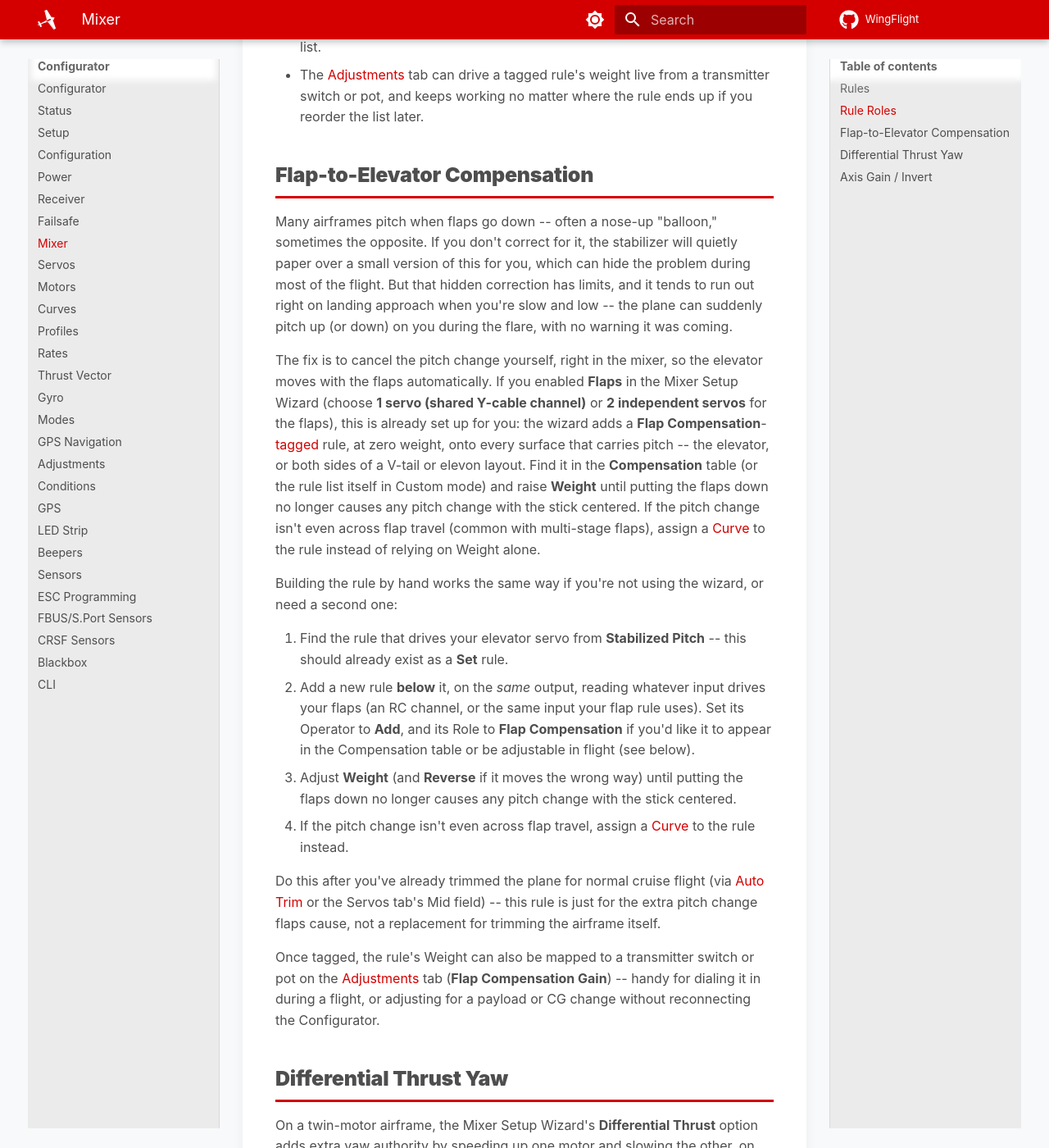
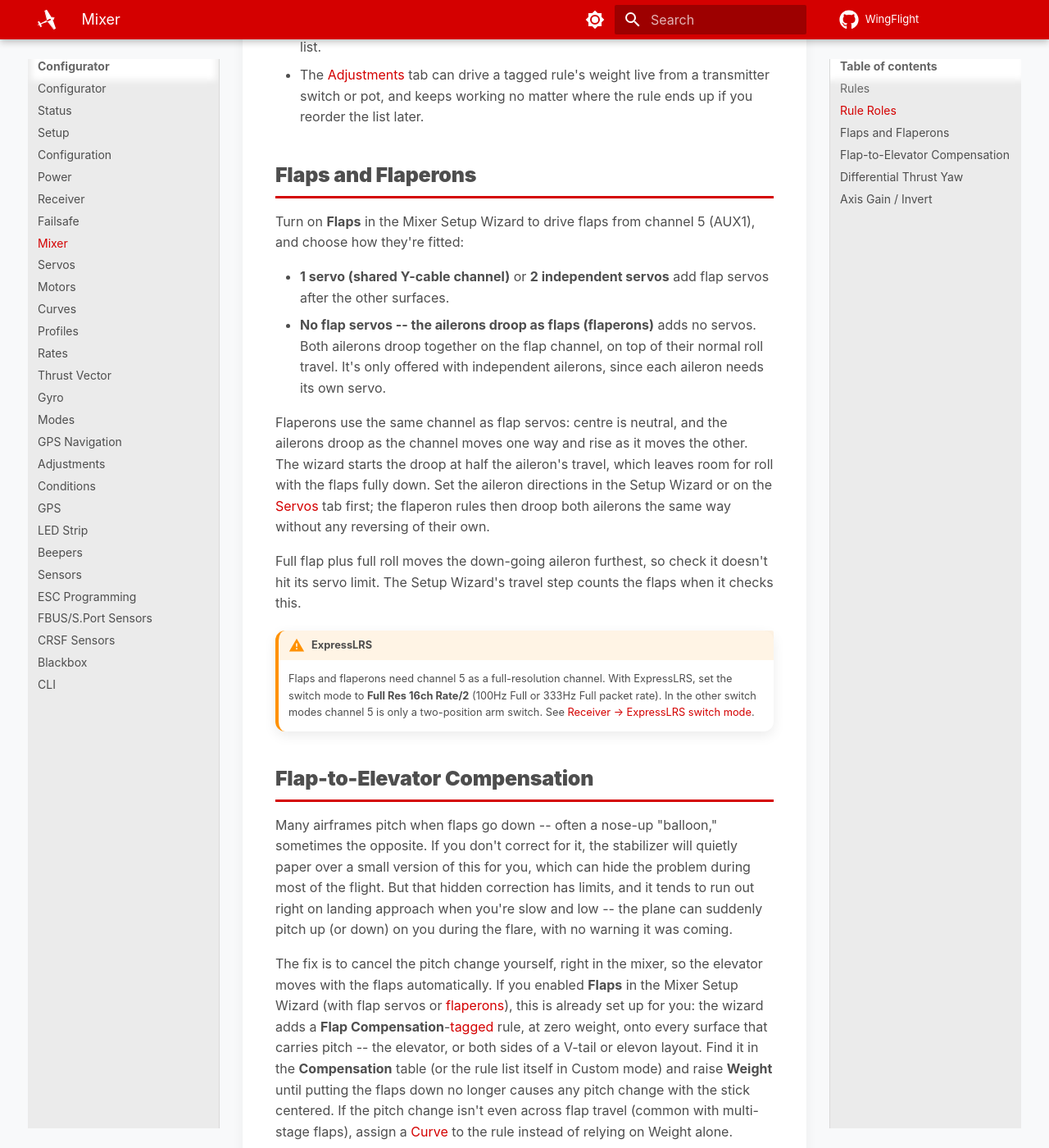
Before and after one commit to WingFlight/wingflight-docs, an MkDocs documentation site: the page built from docs/configurator/tabs/mixer.md, in a window 1280 px wide and 1400 px high, scrolled down 2713 px. Shown: the whole window at 82% size. Built offline with MkDocs 1.6.1 and Material for MkDocs 9.7.7, drawn with Linux system fonts in a browser that asks for light colours.

Commit message:
Document flaperons and the ExpressLRS Full Res switch mode (#66)
The Mixer page gets a Flaps and Flaperons section for the new flaperon
option in the Mixer Setup Wizard. The Receiver page says Wingflight
only supports the ExpressLRS Full Res 16ch Rate/2 switch mode, since
the others send channel 5 only as a two-position arm switch.

Co-authored-by: Rob Thomson <rob@rt-rc.com>
Co-authored-by: Claude Opus 5.5 <noreply@anthropic.com>

```diff
--- a/docs/configurator/tabs/mixer.md
+++ b/docs/configurator/tabs/mixer.md
@@ -98,6 +98,37 @@ polarity. What it unlocks is everything *around* the rule:
   live from a transmitter switch or pot, and keeps working no matter
   where the rule ends up if you reorder the list later.
 
+## Flaps and Flaperons
+
+Turn on **Flaps** in the Mixer Setup Wizard to drive flaps from channel 5
+(AUX1), and choose how they're fitted:
+
+- **1 servo (shared Y-cable channel)** or **2 independent servos** add
+  flap servos after the other surfaces.
+- **No flap servos -- the ailerons droop as flaps (flaperons)** adds no
+  servos. Both ailerons droop together on the flap channel, on top of
+  their normal roll travel. It's only offered with independent ailerons,
+  since each aileron needs its own servo.
+
+Flaperons use the same channel as flap servos: centre is neutral, and the
+ailerons droop as the channel moves one way and rise as it moves the
+other. The wizard starts the droop at half the aileron's travel, which
+leaves room for roll with the flaps fully down. Set the aileron directions
+in the Setup Wizard or on the [Servos](servos.md) tab first; the
+flaperon rules then droop both ailerons the same way without any
+reversing of their own.
+
+Full flap plus full roll moves the down-going aileron furthest, so check
+it doesn't hit its servo limit. The Setup Wizard's travel step counts the
+flaps when it checks this.
+
+!!! warning "ExpressLRS"
+    Flaps and flaperons need channel 5 as a full-resolution channel. With
+    ExpressLRS, set the switch mode to **Full Res 16ch Rate/2** (100Hz Full
+    or 333Hz Full packet rate). In the other switch modes channel 5 is only
+    a two-position arm switch. See
+    [Receiver → ExpressLRS switch mode](receiver.md#expresslrs-switch-mode).
+
 ## Flap-to-Elevator Compensation
 
 Many airframes pitch when flaps go down -- often a nose-up "balloon,"
@@ -110,8 +141,8 @@ with no warning it was coming.
 
 The fix is to cancel the pitch change yourself, right in the mixer, so
 the elevator moves with the flaps automatically. If you enabled **Flaps**
-in the Mixer Setup Wizard (choose **1 servo (shared Y-cable channel)** or
-**2 independent servos** for the flaps), this is already set up for you: the wizard
+in the Mixer Setup Wizard (with flap servos or
+[flaperons](#flaps-and-flaperons)), this is already set up for you: the wizard
 adds a **Flap Compensation**-[tagged](#rule-roles) rule, at zero weight,
 onto every surface that carries pitch -- the elevator, or both sides of
 a V-tail or elevon layout. Find it in the **Compensation** table (or the
```
Also changed, not shown: docs/configurator/tabs/receiver.md (+18 -0 lines).
